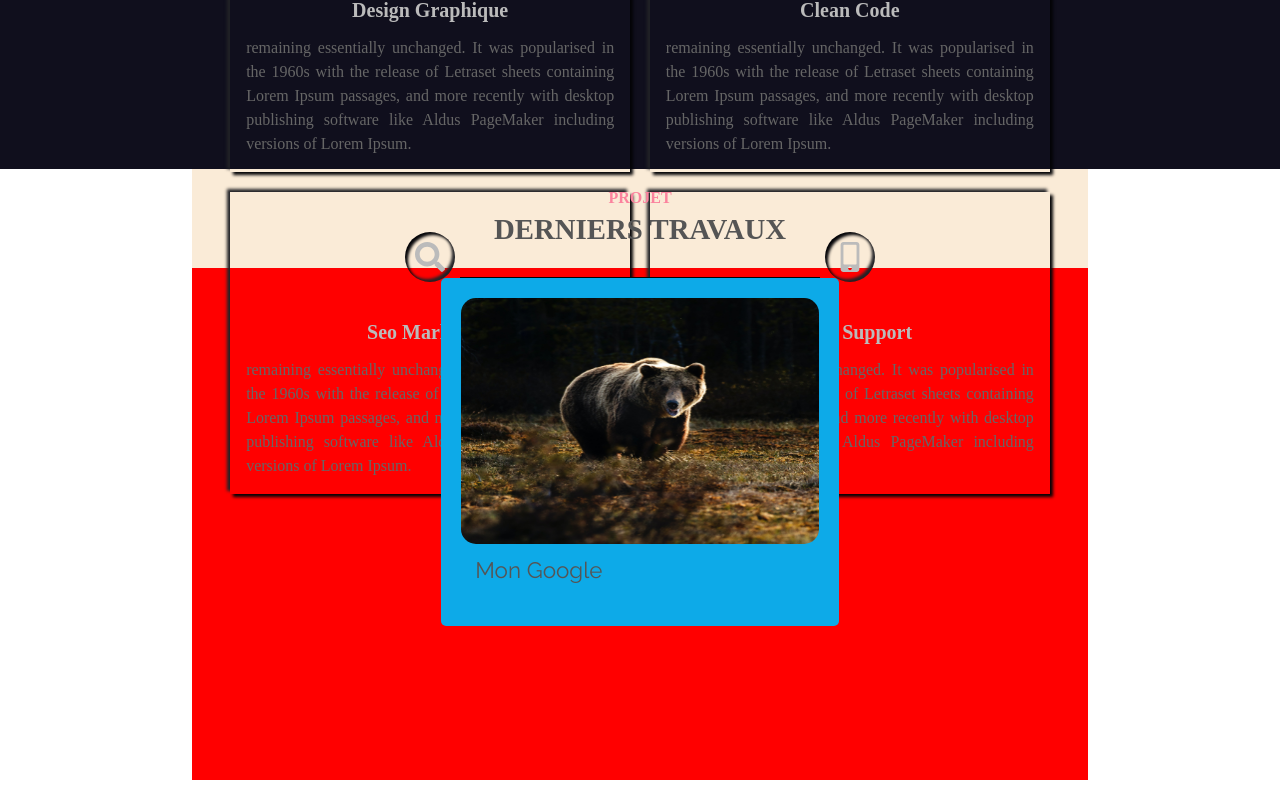
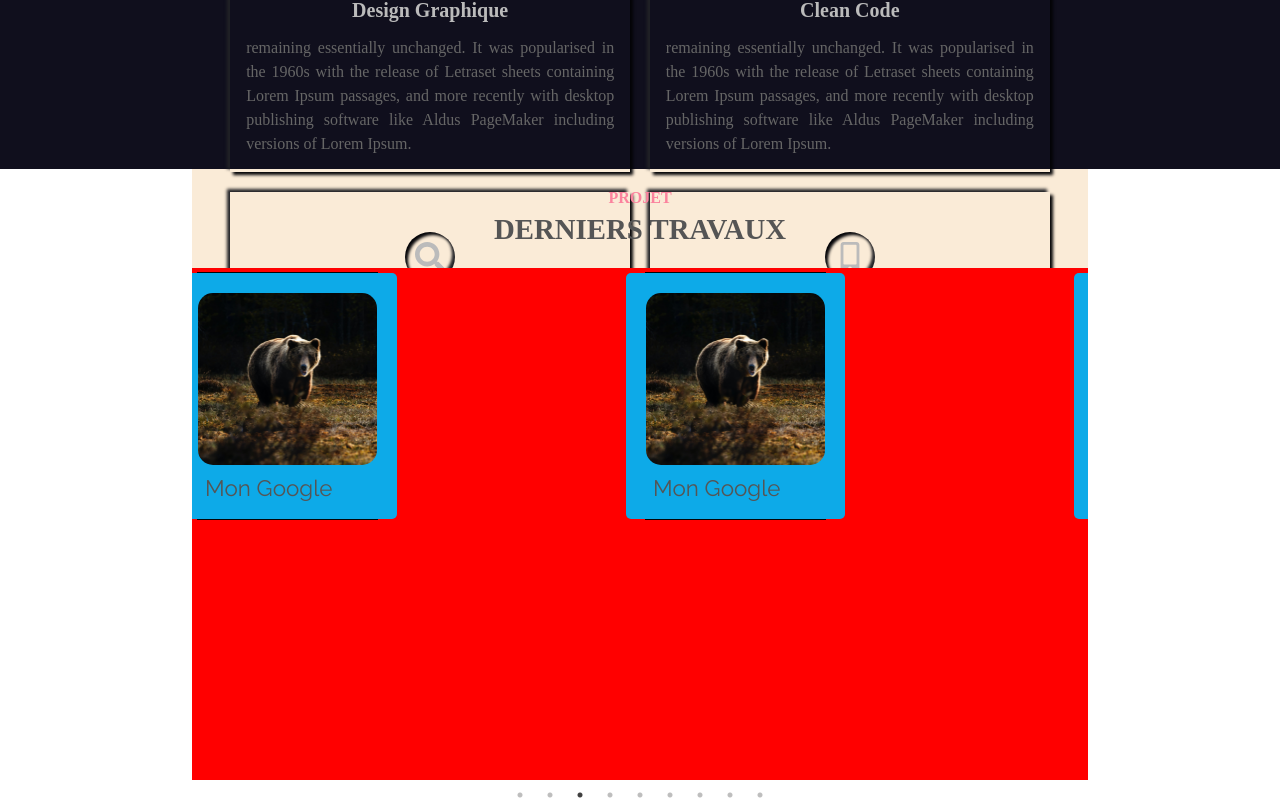
Before and after one commit to ExcaliburSims/portfolioNextJS, a Next.js app: page / in a window 1280 px wide. Shown: the part 2015-2824 px from the top of the page. Built offline with nearby package versions, Linux system fonts and the light colour scheme.

Commit message:
feat: add card project to slick slider

```diff
--- a/pages/Project.jsx
+++ b/pages/Project.jsx
@@ -1,17 +1,49 @@
 import React from "react";
 import CardProject from "../components/CardProject";
 import styles from "../styles/Project.module.scss";
+import Slider from "react-slick";
+import "slick-carousel/slick/slick.css";
+import "slick-carousel/slick/slick-theme.css";
 
 function Project() {
+  var settings = {
+    dots: true,
+    infinite: true,
+    slidesToShow: 2,
+    slidesToScroll: 1,
+    autoplay: true,
+    autoplaySpeed: 2000,
+    pauseOnHover: true,
+  };
   return (
     <div className={styles.container}>
       <div className={styles.title}>
         <h2 data-entete="Projet">Derniers Travaux</h2>
       </div>
-      <div className={styles.content}>
+      {/* <div className={styles.content}>
+      <div>*/}
+      <Slider {...settings} className={styles.content}>
         <CardProject />
-      </div>
+        <CardProject />
+        <CardProject />
+        <CardProject />
+        <CardProject />
+        <div>
+          <h3>3</h3>
+        </div>
+        <div>
+          <h3>4</h3>
+        </div>
+        <div>
+          <h3>5</h3>
+        </div>
+        <div>
+          <h3>6</h3>
+        </div>
+      </Slider>
     </div>
+    /* </div>
+    </div> */
   );
 }
 
```
